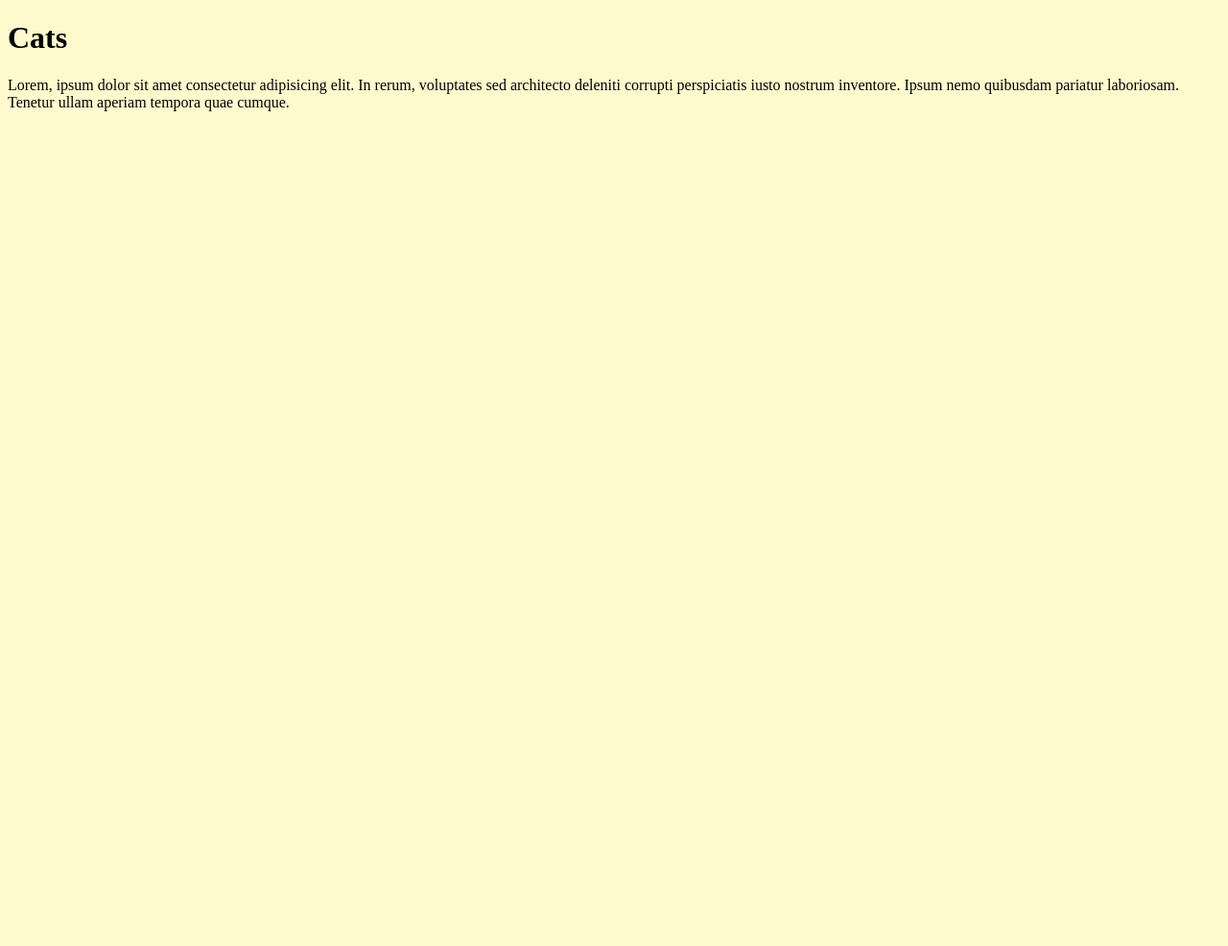
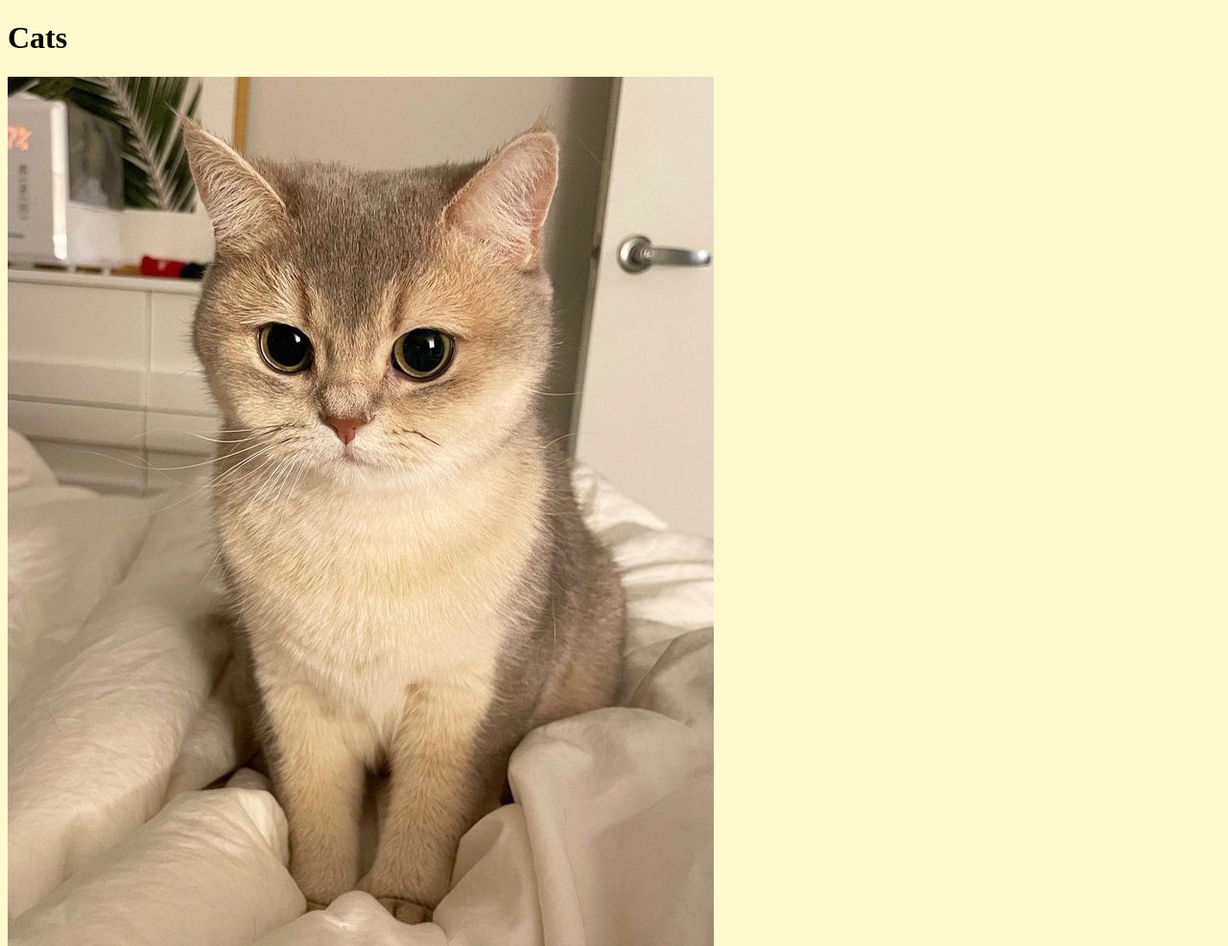
Before and after one commit to maryana117/maryana117.github.io, a plain HTML site: page index.html in a window 1280 px wide. Shown: the top 986 px of the page at 96% size. Before the commit the page ends 800 px from the top, so only its background shows below. Drawn offline with Linux system fonts and the light colour scheme.

Commit message:
updating

```diff
--- a/index.html
+++ b/index.html
@@ -8,7 +8,7 @@
 </head>
 <body>
     <h1>Cats</h1>
-    <a src="cat.jpg" alt="picture-of-a-cat"></a>
+    <img src="cat.jpg" alt="picture-of-a-cat">
     <p>Lorem, ipsum dolor sit amet consectetur adipisicing elit. In rerum, voluptates sed architecto deleniti corrupti perspiciatis iusto nostrum inventore. Ipsum nemo quibusdam pariatur laboriosam. Tenetur ullam aperiam tempora quae cumque.</p>
 
 </body>
```
